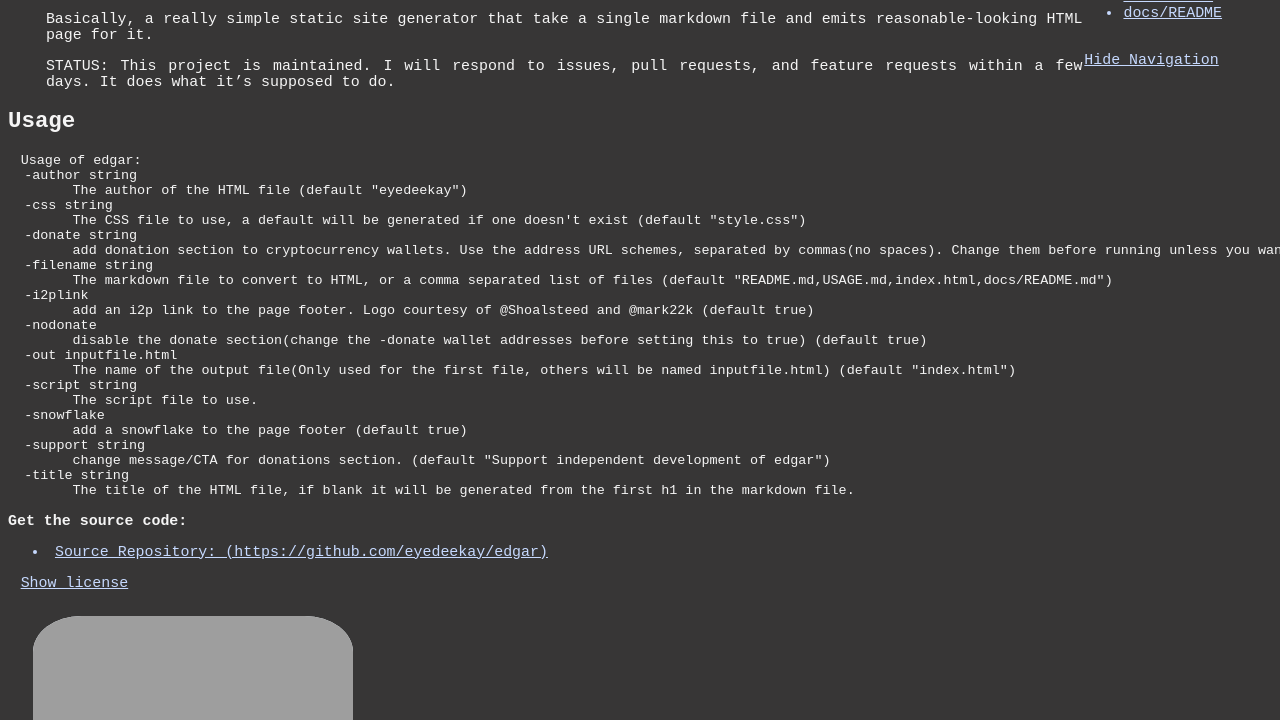
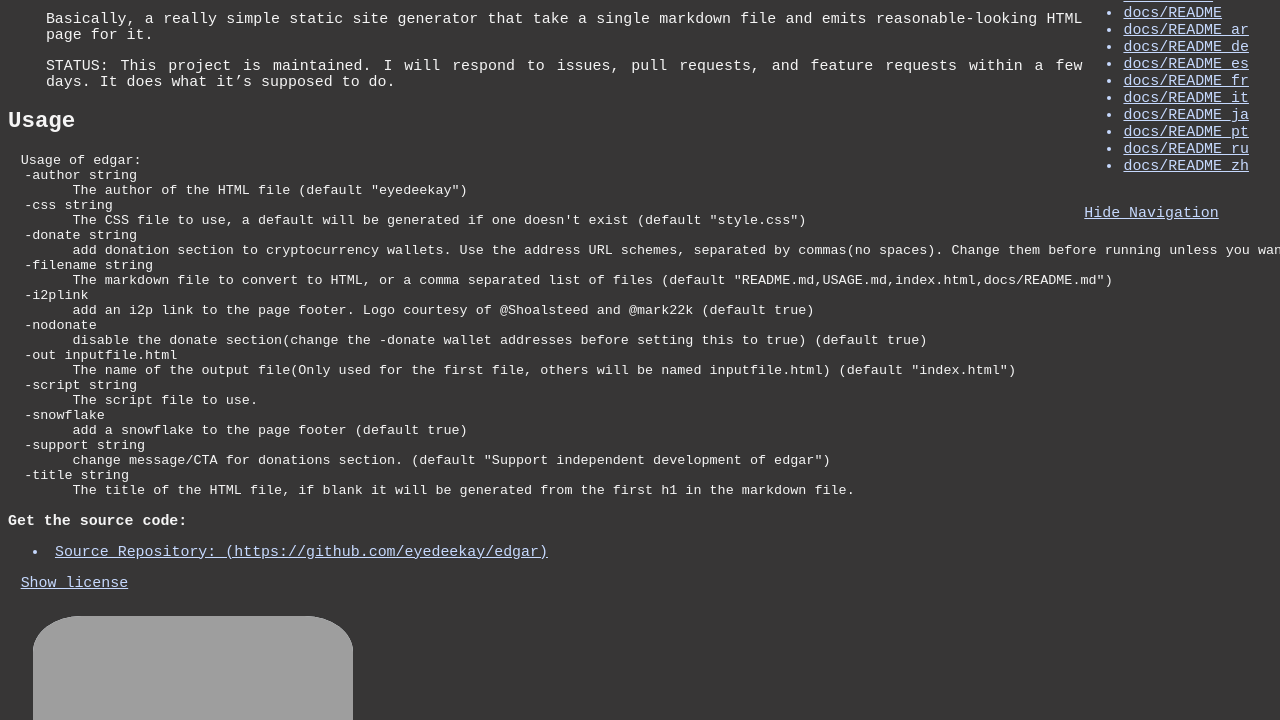
Before and after one commit to eyedeekay/edgar, a plain HTML site: page index.html in a window 1280 px wide. Both pictures are taken after a click on the link "Show navigation". Shown: the part 118-838 px from the top of the page. Drawn offline with Linux system fonts and the light colour scheme; grey boxes are pictures that could not be loaded.

Commit message:
update index.html

```diff
--- a/index.html
+++ b/index.html
@@ -40,6 +40,51 @@
             <li>
               <a href="docs/README.html">
                 docs/README
+              </a>
+            </li>
+            <li>
+              <a href="docs/README_ar.html">
+                docs/README_ar
+              </a>
+            </li>
+            <li>
+              <a href="docs/README_de.html">
+                docs/README_de
+              </a>
+            </li>
+            <li>
+              <a href="docs/README_es.html">
+                docs/README_es
+              </a>
+            </li>
+            <li>
+              <a href="docs/README_fr.html">
+                docs/README_fr
+              </a>
+            </li>
+            <li>
+              <a href="docs/README_it.html">
+                docs/README_it
+              </a>
+            </li>
+            <li>
+              <a href="docs/README_ja.html">
+                docs/README_ja
+              </a>
+            </li>
+            <li>
+              <a href="docs/README_pt.html">
+                docs/README_pt
+              </a>
+            </li>
+            <li>
+              <a href="docs/README_ru.html">
+                docs/README_ru
+              </a>
+            </li>
+            <li>
+              <a href="docs/README_zh.html">
+                docs/README_zh
               </a>
             </li>
           </ul>
```
Also changed, not shown: 10 other files.
